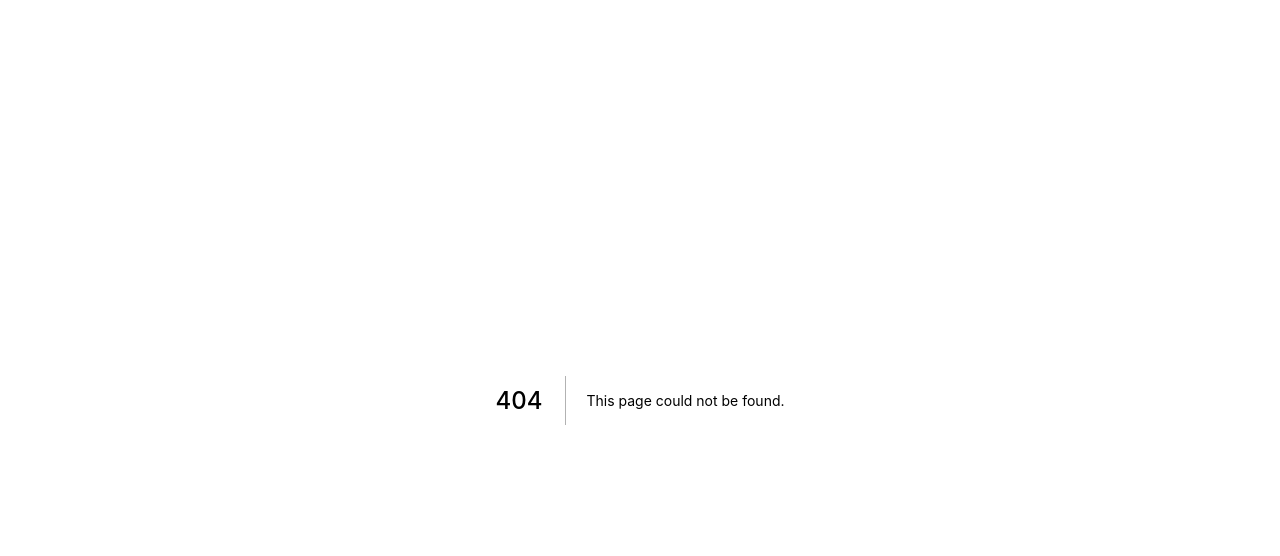
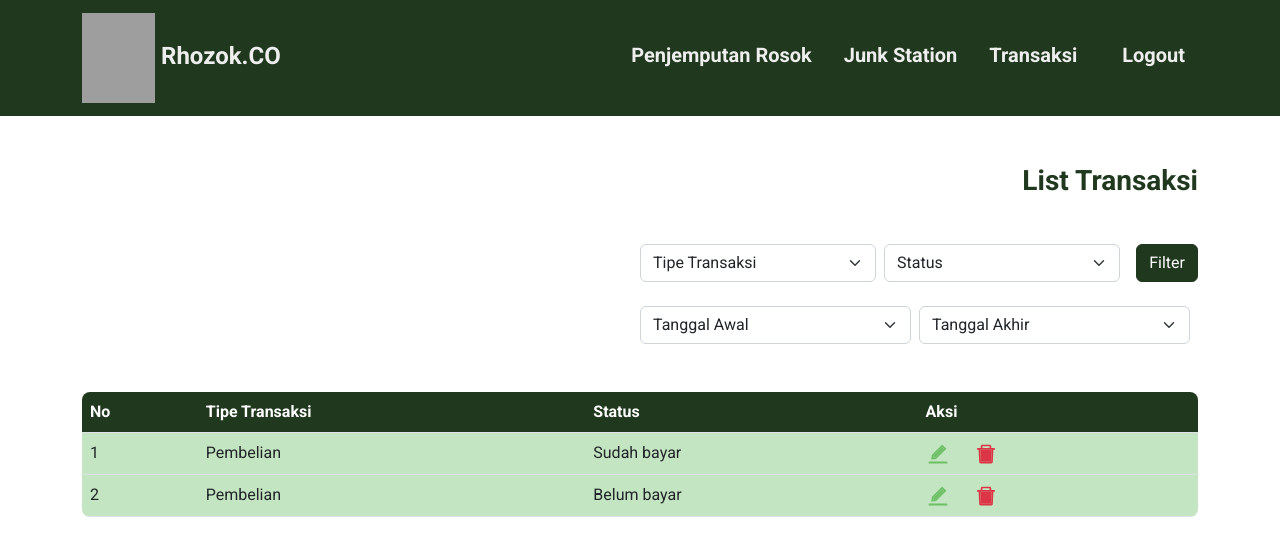
Before and after one commit to arch-havis/Rozhok-FE, a Next.js app: page /porter/transaksi in a window 1280 px wide. Before the commit this address had no page. Shown: the top 556 px of the page. Built offline with nearby package versions, Linux system fonts and the light colour scheme; grey boxes are pictures that could not be loaded.

Commit message:
slicing list dan detail transaksi untuk porter pages

```diff
--- a/pages/porter/junk-station/index.jsx
+++ b/pages/porter/junk-station/index.jsx
@@ -135,7 +135,7 @@ const Index = () => {
                 <div className="" style={{ marginTop: "80px" }}>
                     {rosok.map((client, i) => {
                         return (
-                            <Card className="w-100 mb-5" key={i}>
+                            <Card className="w-100 mb-5 border border-lime" key={i}>
                                 <Card.Body className="bg-tea shadow-md">
                                     <Card.Title className="mb-4 text-alpukat">Nama: {client.nama}</Card.Title>
                                     <Card.Title className="mb-4 text-alpukat">Provinsi: {client.provinsi}</Card.Title>
--- a/pages/porter/penjemputan-rosok/index.jsx
+++ b/pages/porter/penjemputan-rosok/index.jsx
@@ -34,7 +34,7 @@ const Index = () => {
                 <div className="" style={{ marginTop: "80px" }}>
                     {customer.map((client, i) => {
                         return (
-                            <Card className="w-100 mb-5" key={i}>
+                            <Card className="w-100 mb-5 border border-lime" key={i}>
                                 <Card.Body className="bg-tea shadow-md">
                                     <Card.Title className="mb-4 text-alpukat">Nama: {client.nama}</Card.Title>
                                     <Card.Title className="mb-4 text-alpukat">Provinsi: {client.provinsi}</Card.Title>
--- /dev/null
+++ b/pages/porter/transaksi/index.jsx
@@ -0,0 +1,117 @@
+import React from "react";
+import HeaderPorter from "../../../components/HeaderPorter";
+import { Form, Button, Table } from "react-bootstrap";
+import { AiTwotoneEdit, AiTwotoneDelete } from "react-icons/ai";
+import Router from "next/router";
+const Index = () => {
+    // data dummy
+    const transaksi = [
+        {
+            id: 1,
+            tipeTransaksi: "Pembelian",
+            status: "Sudah bayar",
+            nama: "Rudi",
+            provinsi: "Jawa Timur",
+            kota: "Trenggalek",
+            kecamatan: "Panggul",
+            jalan: "Jl. Wiro II Dusun hahaha RT 02/19",
+        },
+        {
+            id: 2,
+            tipeTransaksi: "Pembelian",
+            status: "Belum bayar",
+            nama: "Hyung",
+            provinsi: "Jawa Timur",
+            kota: "Trenggalek",
+            kecamatan: "Munjungan",
+            jalan: "Jl. Wiro II Dusun hihihi RT 03/05",
+        },
+    ];
+
+    const DetailTransaksi = (item) => {
+        Router.push({
+            pathname: `/porter/transaksi/${item.id}`,
+            query: {
+                id: item.id,
+                nama: item.nama,
+                provinsi: item.provinsi,
+                kota: item.kota,
+                kecamatan: item.kecamatan,
+                jalan: item.jalan,
+            },
+        });
+    };
+
+    return (
+        <div>
+            <HeaderPorter />
+            <div className="container">
+                <h3 className="d-flex float-end text-alpukat fw-bolder mt-5">List Transaksi</h3>
+                <br />
+                <br />
+                <div className="d-flex justify-content-end" style={{ marginTop: "80px" }}>
+                    <div className="d-flex flex-sm-row flex-column w-50">
+                        <Form.Select aria-label="Default select example" onChange={(e) => handleKotaKab(e)}>
+                            <option>Tipe Transaksi</option>
+                            <option value="pembelian">Pembelian</option>
+                            <option value="penjualan">Penjualan</option>
+                        </Form.Select>
+                        <Form.Select aria-label="Default select example" className="mx-0 mx-sm-2 my-2 my-sm-0" onChange={(e) => handleKecamatan(e)}>
+                            <option>Status</option>
+                            <option value="sudah bayar">Sudah Bayar</option>
+                            <option value="belum bayar">Belum Bayar</option>
+                        </Form.Select>
+                        <Button variant="alpukat" className="ms-2">
+                            Filter
+                        </Button>
+                    </div>
+                </div>
+                <div className="d-flex justify-content-end mt-4">
+                    <div className="d-flex flex-sm-row flex-column w-50">
+                        <Form.Select aria-label="Default select example" onChange={(e) => handleKotaKab(e)}>
+                            <option>Tanggal Awal</option>
+                            <option value="pembelian">Pembelian</option>
+                            <option value="penjualan">Penjualan</option>
+                        </Form.Select>
+                        <Form.Select aria-label="Default select example" className="mx-0 mx-sm-2 my-2 my-sm-0" onChange={(e) => handleKecamatan(e)}>
+                            <option>Tanggal Akhir</option>
+                            <option value="sudah bayar">Sudah Bayar</option>
+                            <option value="belum bayar">Belum Bayar</option>
+                        </Form.Select>
+                    </div>
+                </div>
+                <Table className="mt-5 rounded rounded-3 overflow-hidden mx-auto">
+                    <thead variant="alpukat" className="bg-alpukat text-white">
+                        <tr>
+                            <th>No</th>
+                            <th>Tipe Transaksi</th>
+                            <th>Status</th>
+                            <th>Aksi</th>
+                        </tr>
+                    </thead>
+                    <tbody className="bg-tea">
+                        {transaksi.map((data) => {
+                            return (
+                                <tr key={data.id}>
+                                    <td>{data.id}</td>
+                                    <td>{data.tipeTransaksi}</td>
+                                    <td>{data.status}</td>
+                                    <td>
+                                        {data.status === "Sudah bayar" ? (
+                                            <AiTwotoneEdit className="fs-4 text-lime user-select-auto" />
+                                        ) : (
+                                            <AiTwotoneEdit className="fs-4 text-lime user-select-auto" onChange={(e) => e.target.value(e)} onClick={() => DetailTransaksi(data)} />
+                                        )}
+                                        <AiTwotoneDelete className="fs-4 text-danger ms-4 user-select-auto" />
+                                    </td>
+                                </tr>
+                            );
+                        })}
+                    </tbody>
+                </Table>
+            </div>
+        </div>
+    );
+};
+
+export default Index;
```
Also changed, not shown: pages/porter/transaksi/[listTransaksi].jsx (added, +58 -0 lines).
